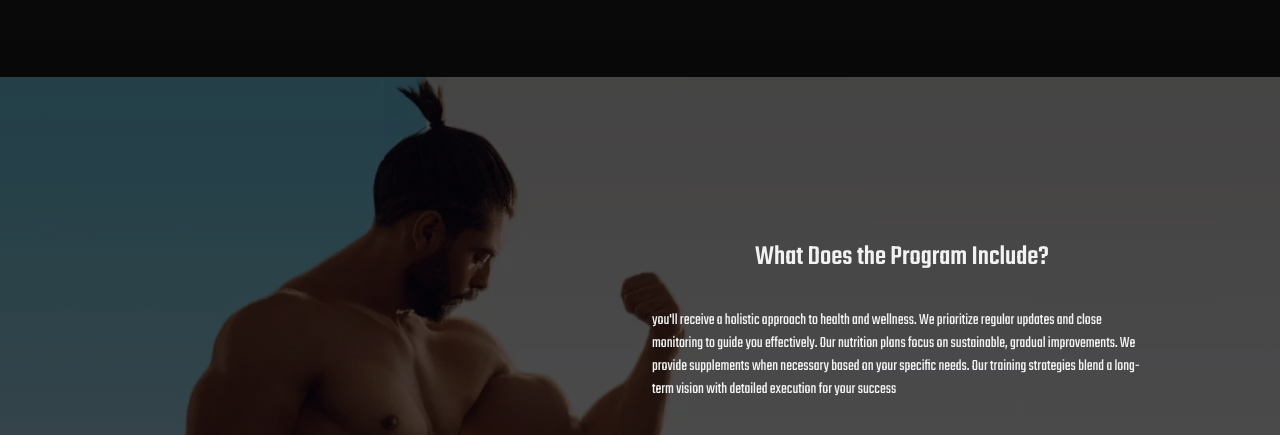
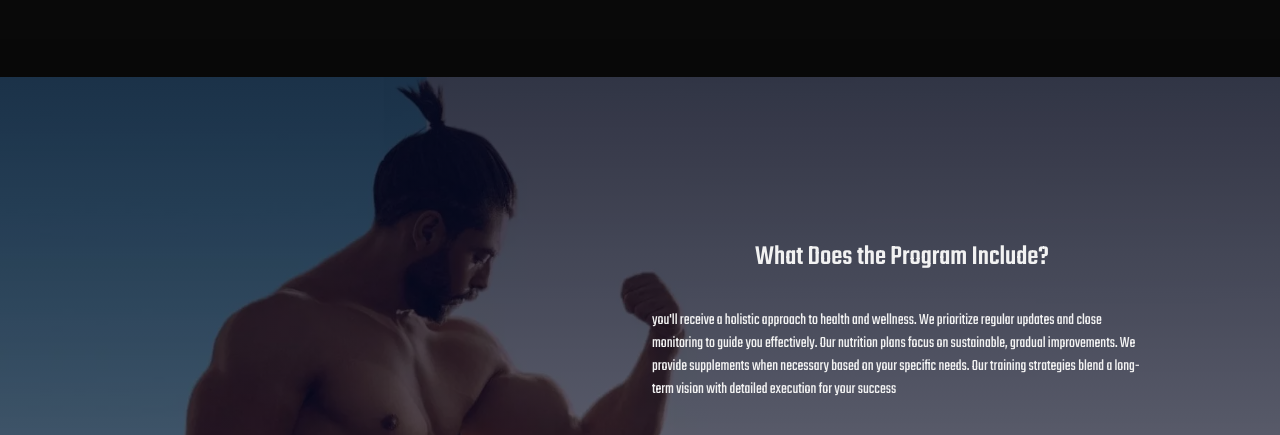
Before and after one commit to alramaly22/tesr1, a plain HTML site: page index.html in a window 1280 px wide. Shown: the part 2721-3156 px from the top of the page. Drawn offline with nearby package versions, Linux system fonts and the light colour scheme; a web font is replaced by a local one.

Commit message:
Update master.css

```diff
--- a/css/master.css
+++ b/css/master.css
@@ -2106,8 +2106,8 @@ margin: 0 .5rem;
 /* ====================Sercces============ */
 
 .program{
-  background: -webkit-gradient(linear, left top, left bottom, from(rgba(0, 0, 0, 0.7)), to(rgba(0, 0, 0, 0.7))), url(../image/Length.png) no-repeat;
-  background: linear-gradient(rgba(0, 0, 0, 0.7), rgba(0, 0, 0, 0.7)), url(../image/Length.png) no-repeat;
+  background: -webkit-gradient(linear, left top, left bottom, from(rgba(4,9,30,0.8)), to(rgba(4 9 30 / 50%))), url(../image/Length.png) no-repeat;
+  background: linear-gradient(rgba(4,9,30,0.8), rgba(4 9 30 / 50%)), url(../image/Length.png) no-repeat;
   background-size: cover;
   background-position: center;
   /* background-attachment: fixed; */
@@ -2209,8 +2209,8 @@ margin: 0 .5rem;
   .program{
 
   overflow: hidden;
-  background: -webkit-gradient(linear, left top, left bottom, from(rgba(0, 0, 0, 0.7)), to(rgba(0, 0, 0, 0.7))), url(../image/width.webp) no-repeat;
-  background: linear-gradient(rgba(0, 0, 0, 0.7), rgba(0, 0, 0, 0.7)), url(../image/width.webp) no-repeat;
+  background: -webkit-gradient(linear, left top, left bottom, from(rgba(4,9,30,0.8)), to(rgba(4 9 30 / 50%))), url(../image/width.webp) no-repeat;
+  background: linear-gradient(rgba(4,9,30,0.8), rgba(4 9 30 / 50%)), url(../image/width.webp) no-repeat;
   background-size: cover;
   background-position: center;
   /* background-attachment: fixed; */
@@ -2532,7 +2532,7 @@ body:not(.dark-theme) main {
 }
 .plll{
   background: -webkit-gradient(linear, left top, left bottom, from(rgba(0, 0, 0, 0.7)), to(rgba(0, 0, 0, 0.7))), url(../image/clientlength.jpg) no-repeat;
-  background: linear-gradient(rgba(0, 0, 0, 0.7), rgba(0, 0, 0, 0.7)), url(../image/clientlength.jpg) no-repeat;
+  background: linear-gradient(rgba(4,9,30,0.8), rgba(4 9 30 / 50%)), url(../image/clientlength.jpg) no-repeat;
   background-size: cover;
   background-position: center;
   /* background-attachment: fixed; */
@@ -2541,7 +2541,7 @@ body:not(.dark-theme) main {
 @media screen and (min-width: 768px) {
   .plll{
     background: -webkit-gradient(linear, left top, left bottom, from(rgba(0, 0, 0, 0.7)), to(rgba(0, 0, 0, 0.7))), url(../image/clientwidth.jpg) no-repeat;
-  background: linear-gradient(rgba(0, 0, 0, 0.7), rgba(0, 0, 0, 0.7)), url(../image/clientwidth.jpg) no-repeat;
+  background: linear-gradient(rgba(4,9,30,0.8), rgba(4 9 30 / 50%)), url(../image/clientwidth.jpg) no-repeat;
   background-size: cover;
   background-position: center;
   /* background-attachment: fixed; */
```
